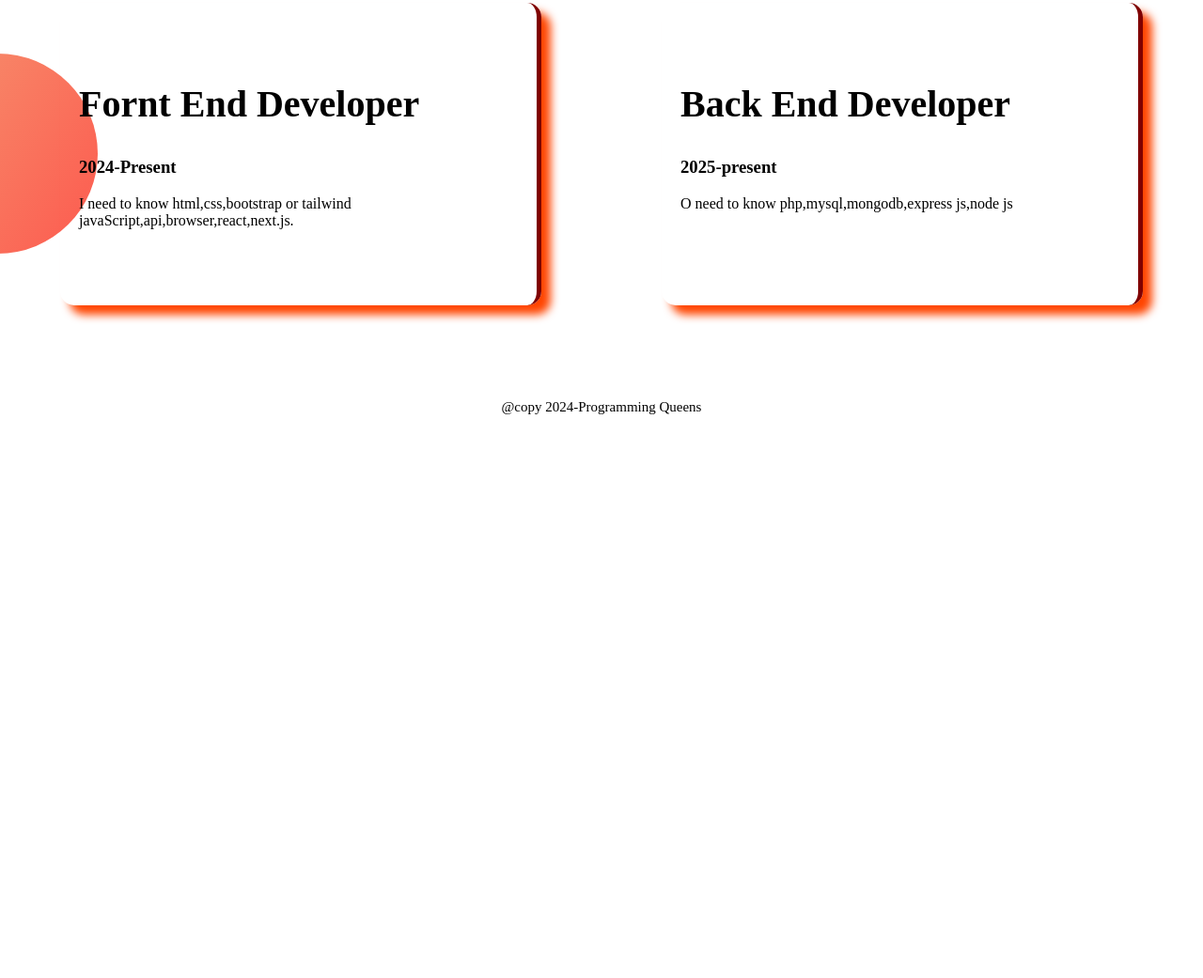
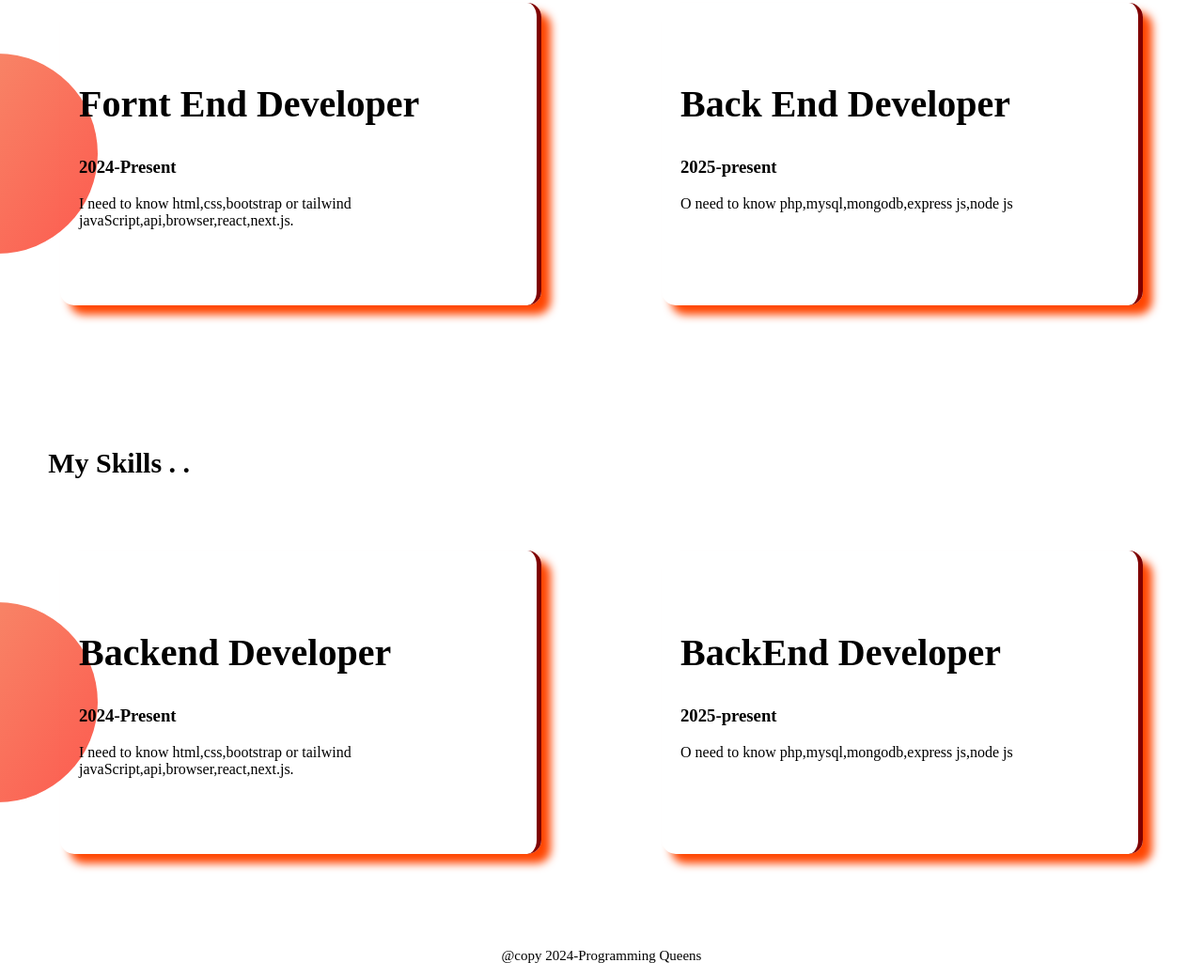
Before and after one commit to sefabinteSumaiya/project-my, a plain HTML site: page index.html in a window 1280 px wide. Shown: the part 1278-2319 px from the top of the page at 94% size. Before the commit the page ends 1735 px from the top, so only its background shows below. Drawn offline with Linux system fonts and the light colour scheme.

Commit message:
Backend Add

```diff
--- a/index.html
+++ b/index.html
@@ -52,6 +52,23 @@
             </div>
         </div>
     </section>
+    <section >
+        <h1 class="myskills">My Skills . .</h1>
+        <div class="fluid-container bg">
+            <div class="half-width box1">
+                <h2 class="h2-width">Backend Developer</h2>
+                <h3 class="rong">2024-Present</h3>
+                <p>I need to know html,css,bootstrap or tailwind<br>
+                   javaScript,api,browser,react,next.js.
+                </p>
+            </div>
+            <div class="half-width box1">
+                <h2 class="h2-width">BackEnd Developer</h2>
+                <h3 class="rong">2025-present</h3>
+                <p>O need to know php,mysql,mongodb,express js,node js</p>
+            </div>
+        </div>
+    </section>
     <footer>
         <p>@copy 2024-Programming Queens</p>
 
```
